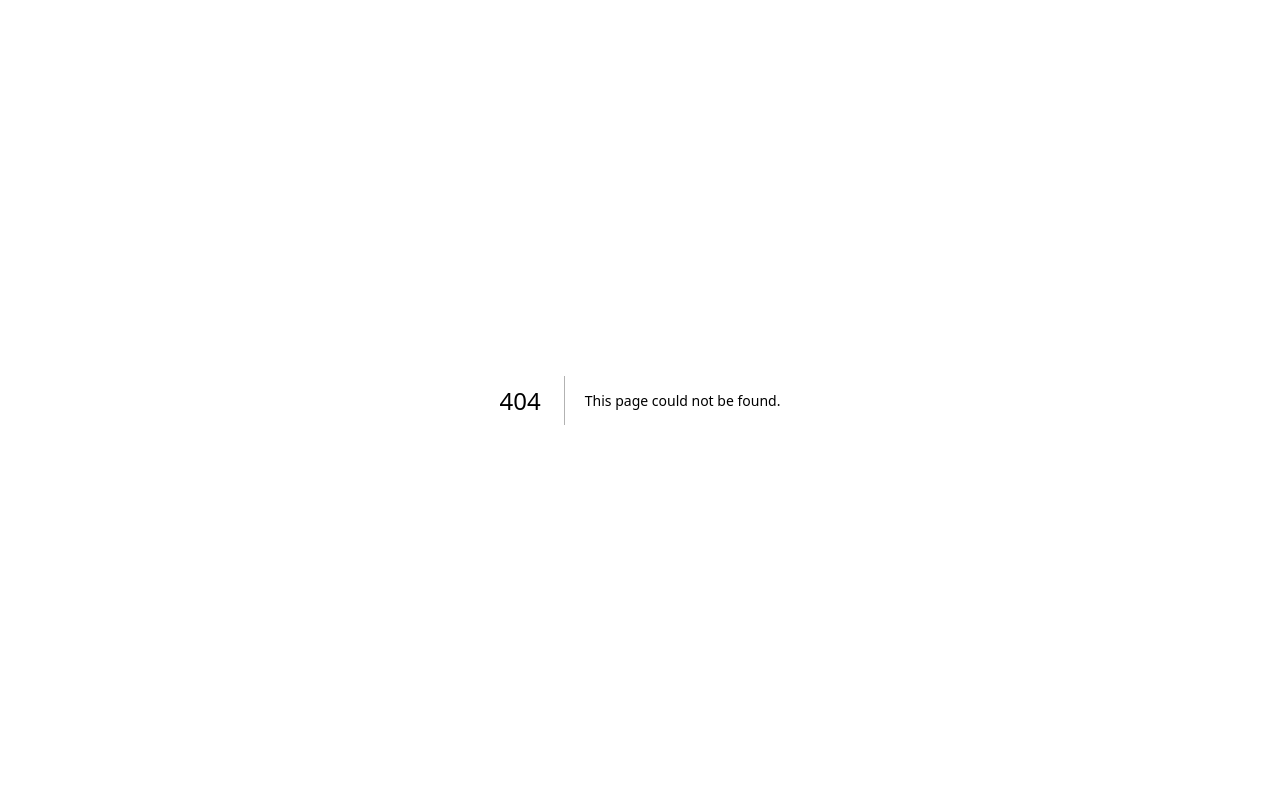
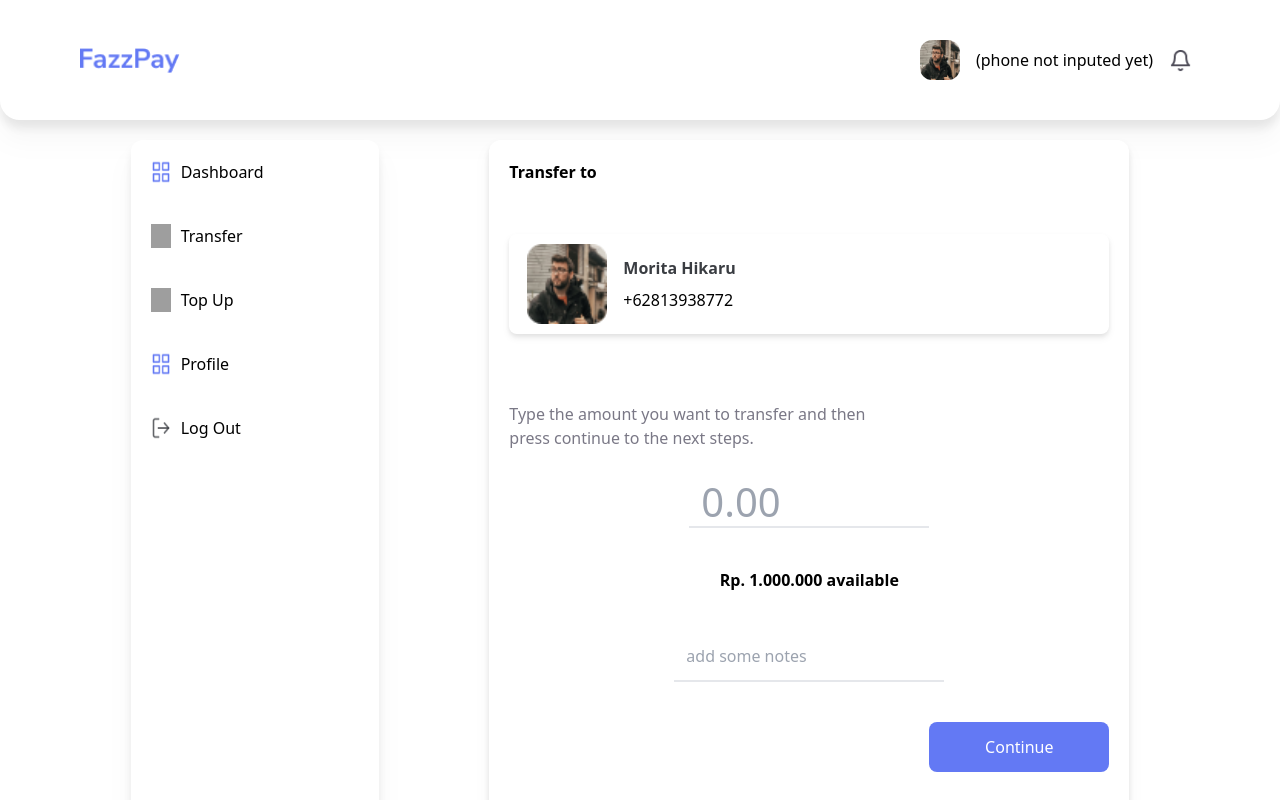
Before and after one commit to AdrielMS/fazzwallet_fe, a Next.js app: page /transfer/1 in a window 1280 px wide. Before the commit this address had no page. Shown: the top 800 px of the page. Built offline with nearby package versions, Linux system fonts and the light colour scheme; no server answers; grey boxes are pictures that could not be loaded.

Commit message:
new file:   src/app/transfer/[id]/page.js 	modified:   src/app/transfer/page.js

```diff
--- /dev/null
+++ b/src/app/transfer/[id]/page.js
@@ -0,0 +1,81 @@
+import Navigation from "../../component/navigation";
+import Header from "../../component/header/Header";
+import Footer from "../../component/footer/footer";
+import Image from "next/image";
+import Link from "next/link";
+
+export default function TransferNominal() {
+  return (
+    <>
+      <Header />
+      <div className="flex justify-evenly p-[50px] sm:p-[20px]">
+        <section className="hidden sm:flex w-[20%] rounded-xl bg-white drop-shadow-xl h-[100vh]">
+          <Navigation />
+        </section>
+        <section className="">
+          <div className="p-5 mr-5  bg-white rounded-xl h-[100%] drop-shadow-lg w-[50vw]">
+            <div className="font-bold">Transfer to</div>
+            <div className="py-[40px]">
+              <div className="flex items-center p-[10px] bg-white rounded-lg my-[10px] drop-shadow-md mb-7 h-[100px]">
+                <div className="px-2">
+                  <Image
+                    className="rounded-xl"
+                    src="/rectangle 25.png"
+                    width={80}
+                    height={80}
+                    alt=""
+                  />
+                </div>
+                <div className="px-2">
+                  <div className="text-[#3A3D42] font-bold mb-2">
+                    Morita Hikaru
+                  </div>
+                  <div className="">+62813938772</div>
+                </div>
+              </div>
+            </div>
+            <div>
+              <div className="mb-7 text-[#7A7886]">
+                Type the amount you want to transfer and then <br /> press
+                continue to the next steps.
+              </div>
+            </div>
+            <form>
+              <div className="mb-10 flex justify-center w-full">
+                <div className="w-full">
+                  <div className="flex justify-center">
+                    <input
+                      className="h-[50px] bg-white appearance-none border-b-2 w-[40%] text-[40px] py-2 px-3 text-gray-700 leading-tight focus:outline-none focus:shadow-outline flex justify-center"
+                      id="email"
+                      type="text"
+                      placeholder="0.00"
+                    />
+                  </div>
+                  <div className="font-bold my-10 flex justify-center">
+                    Rp. 1.000.000 available
+                  </div>
+                  <div className="flex justify-center">
+                    <input
+                      className="h-[50px] bg-white appearance-none border-b-2 w-[45%] py-2 px-3 text-gray-700 leading-tight focus:outline-none focus:shadow-outline"
+                      id="email"
+                      type="text"
+                      placeholder="add some notes"
+                    />
+                  </div>
+                </div>
+              </div>
+              <Link href="/transferConfirm" className="w-full">
+                <div className="flex justify-end">
+                  <button className="bg-[#6379F4] text-white rounded-lg h-[50px] w-[30%] ">
+                    Continue
+                  </button>
+                </div>
+              </Link>
+            </form>
+          </div>
+        </section>
+      </div>
+      <Footer />
+    </>
+  );
+}
--- a/src/app/transfer/page.js
+++ b/src/app/transfer/page.js
@@ -1,9 +1,29 @@
+"use client";
+
 import Navigation from "../component/navigation";
 import Header from "../component/header/Header";
 import Footer from "../component/footer/footer";
+
 import Image from "next/image";
+import React, { useEffect, useState } from "react";
+import axios from "axios";
+import { useRouter } from "next/navigation";
 
 export default function Transfer() {
+  const router = useRouter();
+  const [userData, setUserData] = useState([]);
+  useEffect(() => {
+    axios
+      .get(`http://localhost:5000/api/v1/auth/users`)
+      .then((result) => {
+        console.log(result.data.data);
+        setUserData(result.data.data);
+      })
+      .then((err) => {
+        console.log(err);
+      });
+  }, []);
+
   return (
     <>
       <Header />
@@ -19,16 +39,25 @@ export default function Transfer() {
                 placeholder="Search Recivier Here"
                 className="w-[100%] rounded bg-[#3A3D42] bg-opacity-[10%] px-[10px]"
               />
-              <div className="flex justify-between p-[20px] ">
-                <div className="flex">
-                  <Image src="/user1.png" width={50} height={50} alt="" />
-                  <div className="mx-[10px]">
-                    <h1>Samuel Suhi</h1>
-                    <h2>Accept</h2>
+              {userData?.map((index) => {
+                return (
+                  <div className="flex justify-between p-[20px] ">
+                    <div
+                      key={index.id}
+                      onClick={() => router.push(`/transfer/${index.id}`)}
+                      className="flex p-[5px] hover:border-[1px] hover:border-black w-[100%]"
+                    >
+                      <Image src="/user1.png" width={50} height={50} alt="" />
+                      <div className="mx-[10px]">
+                        <h1>{index.name}</h1>
+                        <h2>
+                          {index.phone ? index.phone : "Phone not filled yet"}
+                        </h2>
+                      </div>
+                    </div>
                   </div>
-                </div>
-                <h1 className="justify-end">+Rp.50.000</h1>
-              </div>
+                );
+              })}
             </div>
           </div>
         </div>
```
